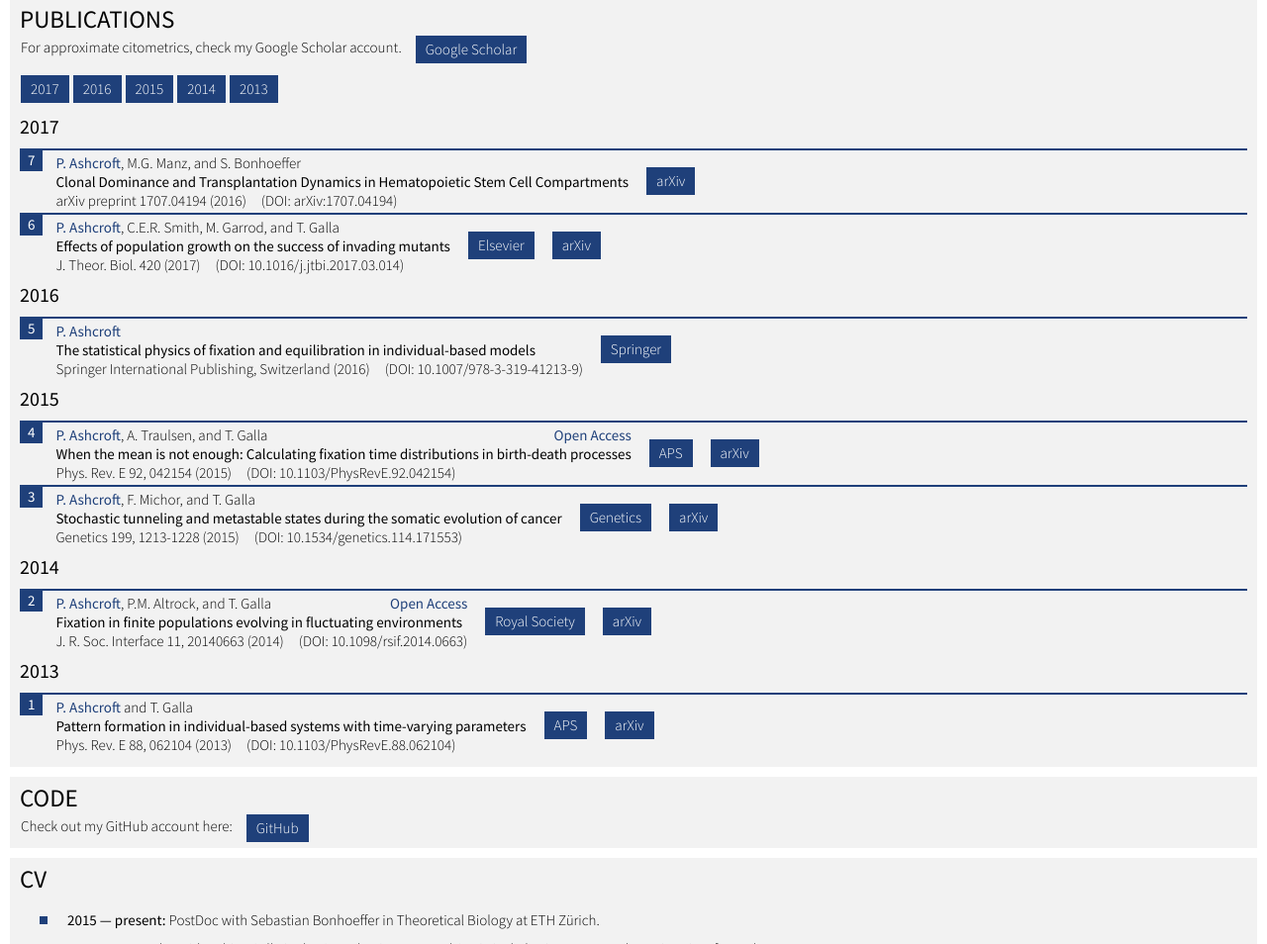
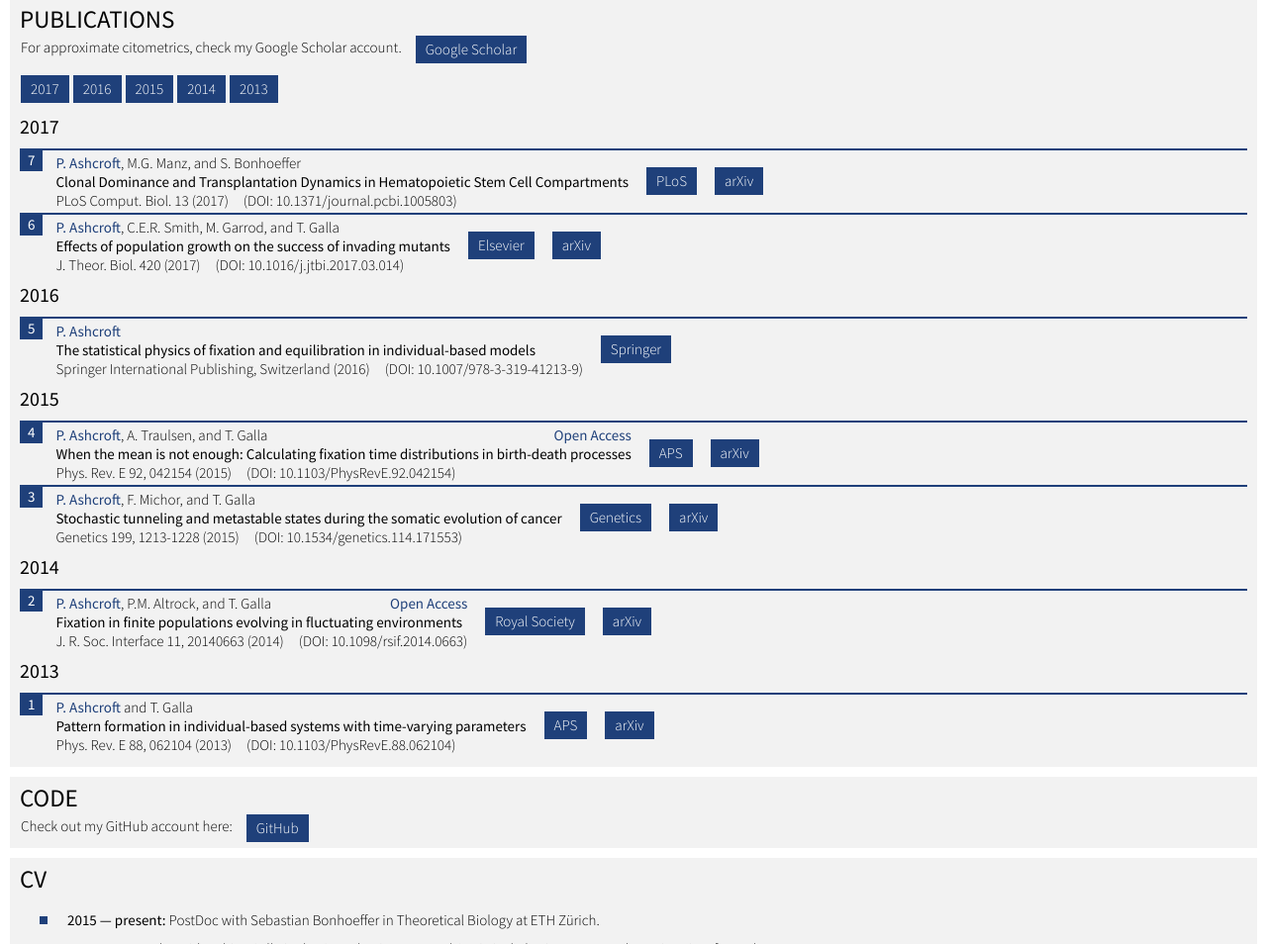
Before and after one commit to ashcroftp/ashcroftp.github.io, a plain HTML site: page index.html in a window 1280 px wide. Shown: the part 1250-2204 px from the top of the page at 99% size. Drawn offline with nearby package versions, Linux system fonts and the light colour scheme.

Commit message:
Updated CV and pubs for PLoS CB paper

```diff
--- a/index.html
+++ b/index.html
@@ -203,13 +203,13 @@
                           <table>
                             <tr><div class="paper-authors"><span class="me">P. Ashcroft</span>, M.G. Manz, and S. Bonhoeffer</div></tr>
                             <tr><div class="paper-title">Clonal Dominance and Transplantation Dynamics in Hematopoietic Stem Cell Compartments</div></tr>
-                            <tr><div class="paper-reference">arXiv preprint 1707.04194 (2016)&emsp;(DOI: arXiv:1707.04194)</div></tr>
+                            <tr><div class="paper-reference"> PLoS Comput. Biol. 13 (2017)&emsp;(DOI: 10.1371/journal.pcbi.1005803)</div></tr>
                           </table>
                         </td>
-                        <!-- <td style="width:10px;"></td>
+                        <td style="width:10px;"></td>
                         <td>
-                          <a href="http://dx.doi.org/10.1016/j.jtbi.2017.03.014" target="_blank"><div class="button">Elsevier</div></a>
-                        </td> -->
+                          <a href="http://dx.doi.org/10.1371/journal.pcbi.1005803" target="_blank"><div class="button">PLoS</div></a>
+                        </td>
                         <td style="width:10px;"></td>
                         <td>
                           <a href="http://arxiv.org/abs/1707.04194" target="_blank"><div class="button">arXiv</div></a>
```
Also changed, not shown: 1 other file.
